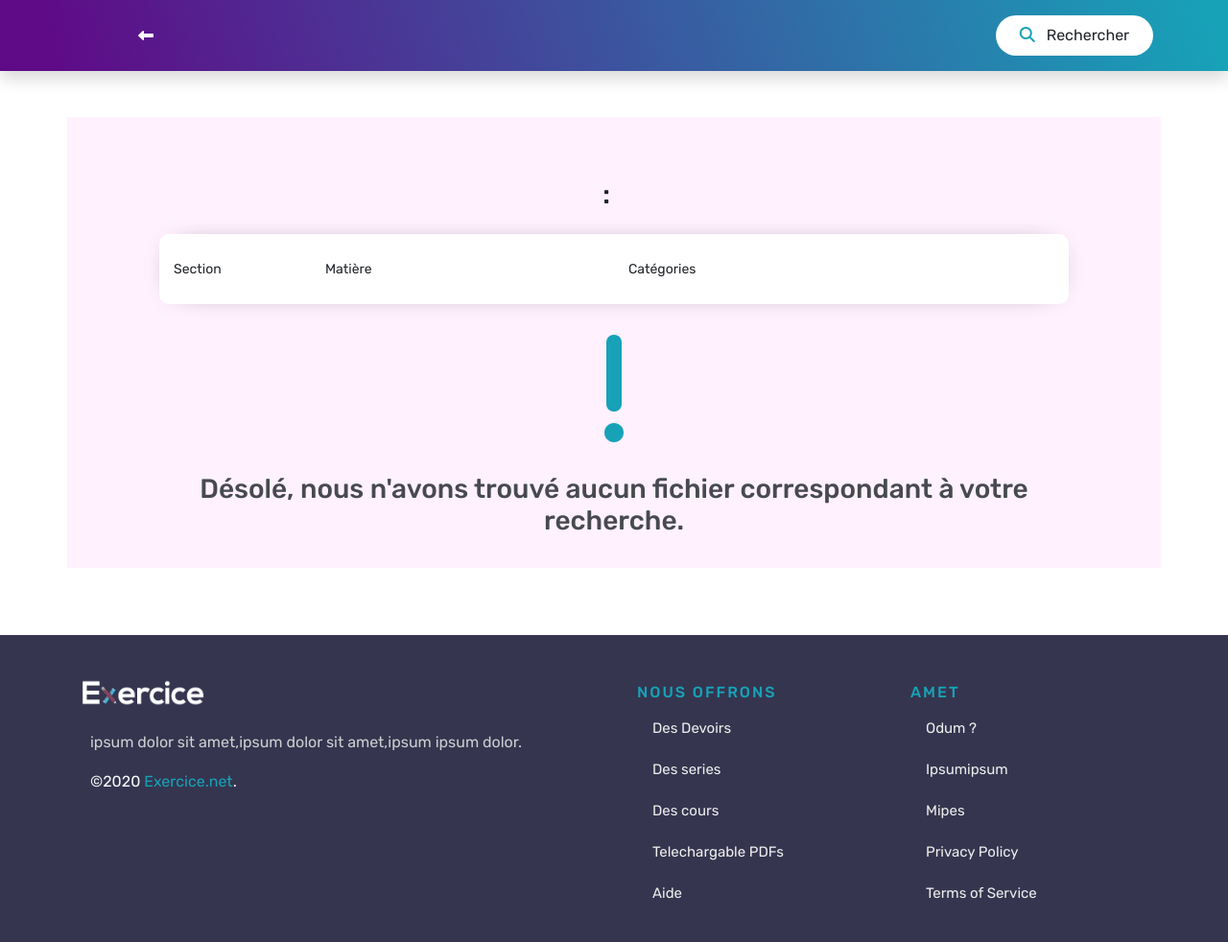
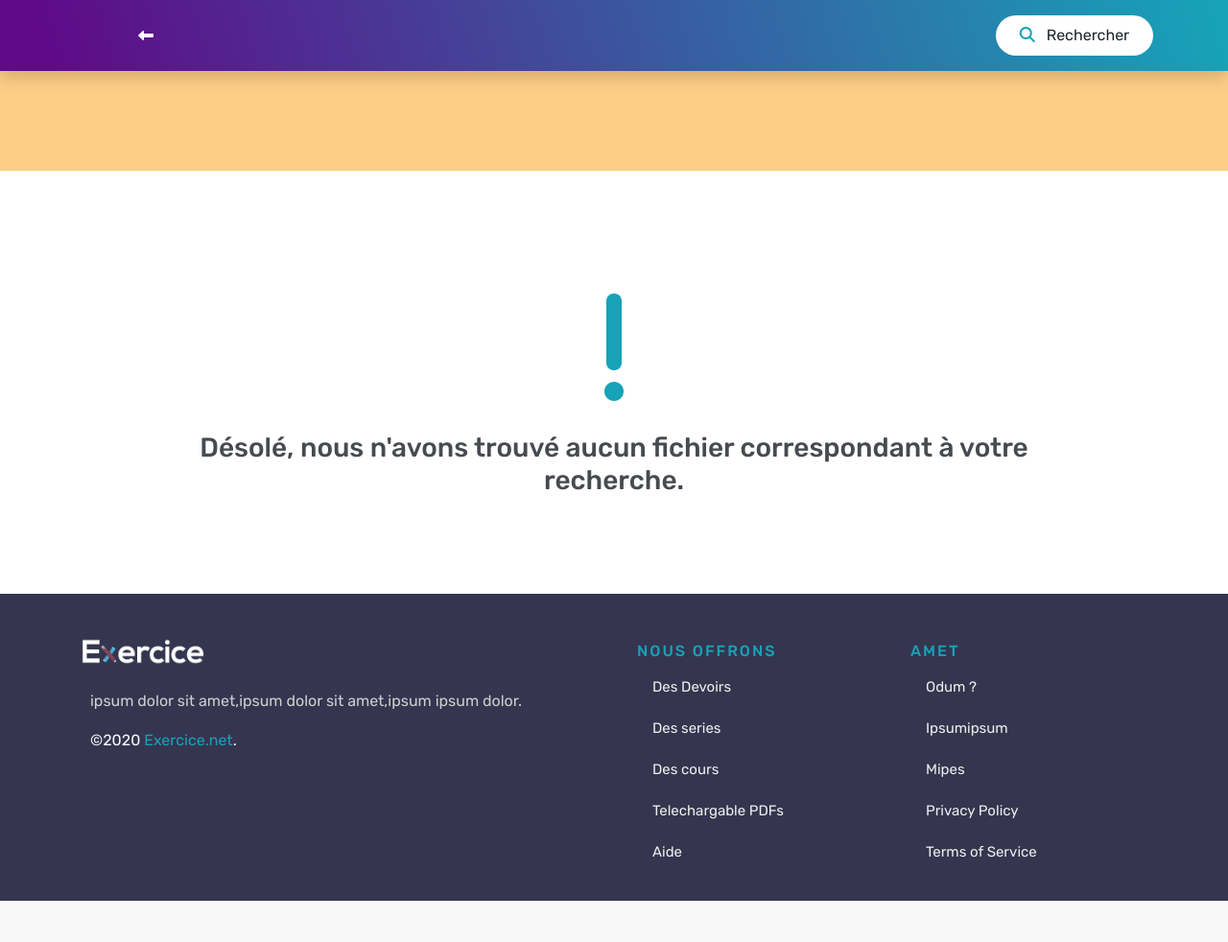
Before and after one commit to a-araari/exam, a Django app: template pdfs/templates/pdfs/level-section-detail.html in a window 1280 px wide. Shown: the part 72-1054 px from the top of the page at 96% size. After the commit the page ends 1011 px from the top, so only its background shows below. Run offline with Django 3.2, Linux system fonts and the light colour scheme; the template is opened without the code that fills it, so the values that code supplies are empty; some libraries are stand-ins or nearby versions.

Commit message:
Update level-section-detail.html template

```diff
--- a/pdfs/models.py
+++ b/pdfs/models.py
@@ -119,6 +119,9 @@
 
     def get_all_exluding_self(self):
         return Section.objects.exclude(name=self.name)
+
+    def get_name(self):
+        return f"{_('Section')} {self.name}"
 
 
 class Level(models.Model):
--- a/pdfs/templates/pdfs/level-section-detail.html
+++ b/pdfs/templates/pdfs/level-section-detail.html
@@ -27,7 +27,7 @@
                 <i class="fa fa-long-arrow-left text-white pr-3" onclick="location.href='{{ request.META.HTTP_REFERER }}'" style="cursor: pointer;"></i>
                 <span class="text-white">
                     {% if level %}
-                        <a href="{% url 'pdfs:level-detail' level_slug=level.slug %}">{{ level }}</a><span class="text-warning"> /</span>
+                        <a class="text-white" href="{% url 'pdfs:level-detail' level_slug=level.slug %}">{{ level }}</a><span class="text-warning"> /</span>
                     {% endif %}
                 </span>
             </div>
@@ -43,64 +43,35 @@
         </div>
     </div>
 
-    <div class="container mt-5 pt-5" style="background-color: #FFF1FD;">
+    <div class="container-fluid mt-0 py-5 d-flex justify-content-center align-items-center" style="background-color: #FDCE86;margin-top: 72px;">
+        <h1>{{ section.get_name|capfirst }}</h1>
+    </div>
+
+    <div class="container mt-5 pt-5">
         <div class="row">
-            <div class="col-12 text-center mt-3">
-                <h3>{{ level.name|capfirst }}: <small class="ml-3">{{ section.name|title }}</small></h3>
-            </div>
-
-            <div class="col-12 text-left mt-3 px-5">
-                <!-- List Header -->
-                <div class="row bg-white mx-5 py-4 table-head">
-                    <div class="col-2 d-flex align-items-center"><p class="mb-0">{% trans "Section" %}</p></div>
-                    <div class="col-4 d-flex align-items-center"><p class="mb-0">{% trans "Matière" %}</p></div>
-                    <div class="col-6 d-flex align-items-center"><p class="mb-0">{% trans "Catégories" %}</p></div>
-                </div>
+            {% with subjects=section.subjects.all %}
                 <!-- List Content -->
-                {% if not section.subjects %}
-                    <div class="row mx-5 py-4 table-row">
+                {% if not subjects %}
+                    <div class="row mx-0 mx-md-5 py-4 table-row">
                         <div class="col-12 text-center">
                             <i class="fa fa-exclamation text-info mb-4" style="font-size: 128px"></i>
                             <h3 class="text-dark-2 text-center">{% trans "Désolé, nous n'avons trouvé aucun fichier correspondant à votre recherche." %}</h3>
                         </div>
                     </div>
                 {% endif %}
-                {% for sbj in section.subjects.all %}
-
-                    <div class="row mx-5 py-4 table-row">
-                        <div class="col-2 text-secondary">
-                            {{ section.name|default:'-' }}
-                        </div>
-                        <div class="col-4">
-                            <a class="text-info category-tab-link" href="{% url 'pdfs:level-section-subject-detail' level_slug=level.slug section_slug=section.slug subject_slug=sbj.slug %}">
-                                {{ sbj.name|default:'-' }}
-                            </a>
-                        </div>
-                        <div class="col-1">
-                            <a class="text-info category-tab-link" href="{% url 'pdfs:level-section-subject-category-detail' level_slug=level.slug section_slug=section.slug subject_slug=sbj.slug category_slug='devoirs' %}">
-                                {% trans "Devoirs" %}
-                            </a>
-                        </div>
-                        <div class="col-1">
-                            <span><i class="fa fa-circle fa-xs text-dark-3 mx-4"></i></span>
-                        </div>
-                        <div class="col-1">
-                            <a class="text-info category-tab-link" href="{% url 'pdfs:level-section-subject-category-detail' level_slug=level.slug section_slug=section.slug subject_slug=sbj.slug category_slug='series' %}">
-                                {% trans "Séries" %}
-                            </a>
-                        </div>
-                        <div class="col-1">
-                            <span><i class="fa fa-circle fa-xs text-dark-3 mx-4"></i></span>
-                        </div>
-                        <div class="col-1">
-                            <a class="text-info category-tab-link" href="{% url 'pdfs:level-section-subject-category-detail' level_slug=level.slug section_slug=section.slug subject_slug=sbj.slug category_slug='cours' %}">
-                                {% trans "Cours" %}
-                            </a>
-                        </div>
+                {% for sbj in subjects %}
+                    <div class="col-12 col-md-6 col-lg-4 mb-4 d-flex justify-content-center align-items-center">
+                        <a class="no-text-decoration-a" href="{% url 'pdfs:level-section-subject-detail' level_slug=level.slug section_slug='tout' subject_slug=sbj.slug %}">
+                            <div class="card rounded-0 subject-card" style="width: 18rem;">
+                                <img src="{{ sbj.get_preview_image }}" class="card-img-top rounded-0" alt="{{ sbj.name }}">
+                                <div class="card-body text-dark">
+                                    <p class="card-text text-center">{{ sbj.name|capfirst|default:'-' }}</p>
+                                </div>
+                            </div>
+                        </a>
                     </div>
-
                 {% endfor %}
-            </div>
+            {% endwith %}
         </div>
     </div>
 {% endblock content %}
```
